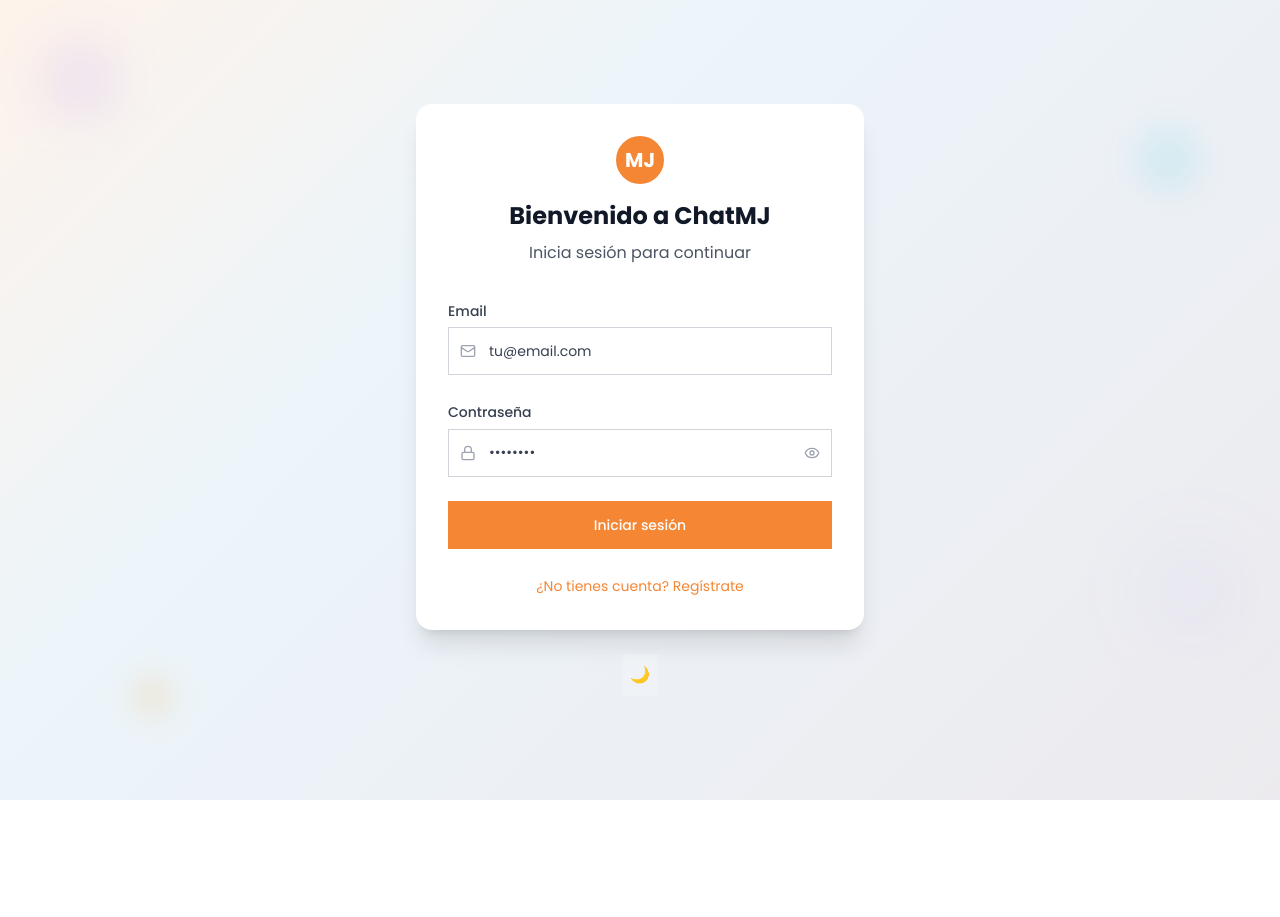
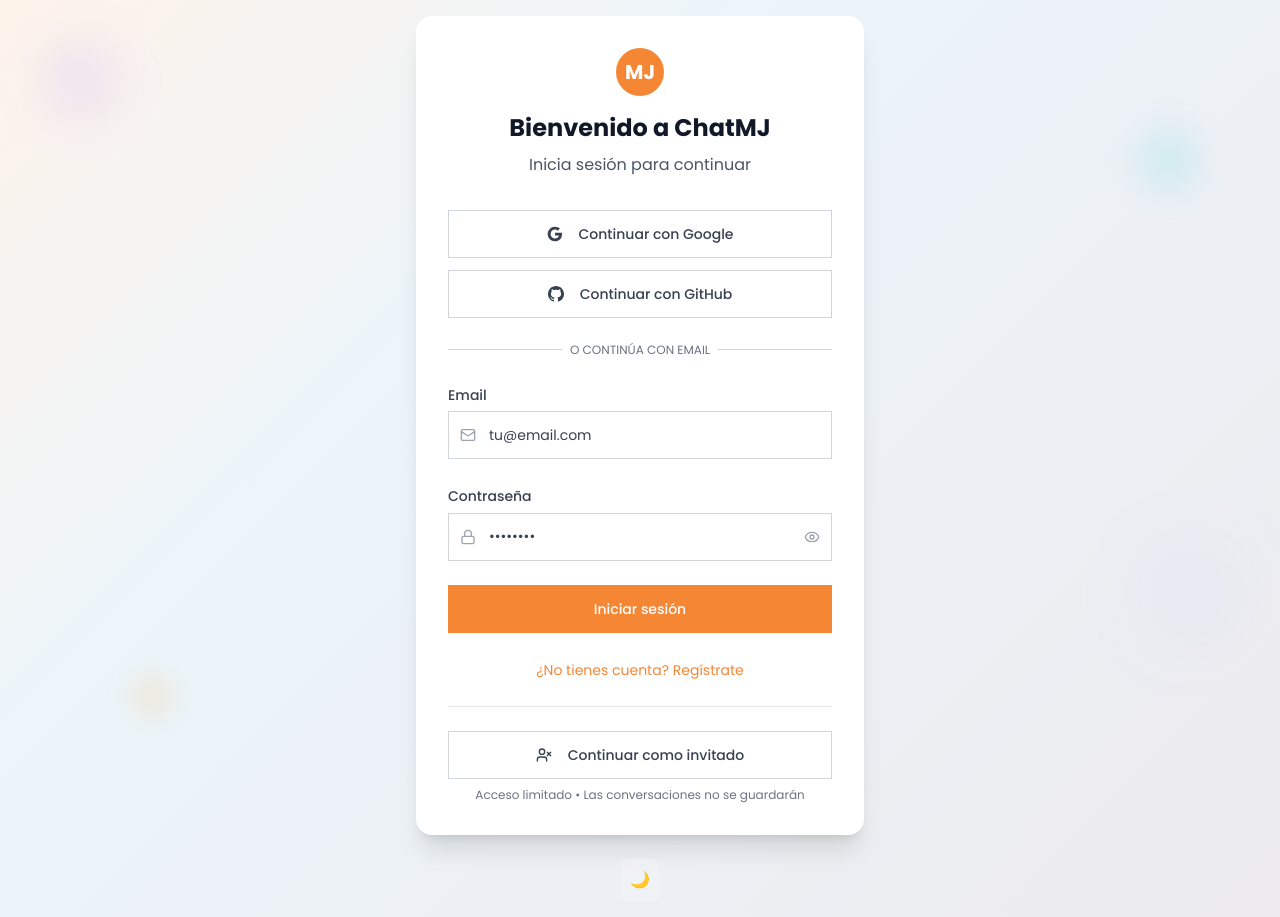
Before and after one commit to kevorteg/vervo-IA, a React (Vite) app: page / in a window 1280 px wide. Before the commit the page ends 800 px from the top, so only its background shows below. Built offline with nearby package versions, Linux system fonts and the light colour scheme.

Commit message:
Add guest login and more login options
Implement guest login functionality and add more login options to the application.

```diff
--- a/src/components/auth/LoginForm.tsx
+++ b/src/components/auth/LoginForm.tsx
@@ -4,13 +4,15 @@ import { supabase } from '@/integrations/supabase/client';
 import { Button } from '@/components/ui/button';
 import { Input } from '@/components/ui/input';
 import { Label } from '@/components/ui/label';
-import { Eye, EyeOff, Mail, Lock } from 'lucide-react';
+import { Eye, EyeOff, Mail, Lock, UserX } from 'lucide-react';
+import { SocialAuthButtons } from './SocialAuthButtons';
 
 interface LoginFormProps {
   onSuccess: () => void;
+  onGuestMode: () => void;
 }
 
-export const LoginForm = ({ onSuccess }: LoginFormProps) => {
+export const LoginForm = ({ onSuccess, onGuestMode }: LoginFormProps) => {
   const [email, setEmail] = useState('');
   const [password, setPassword] = useState('');
   const [showPassword, setShowPassword] = useState(false);
@@ -49,6 +51,24 @@ export const LoginForm = ({ onSuccess }: LoginFormProps) => {
     }
   };
 
+  const handleSocialAuth = async (provider: 'google' | 'github') => {
+    setIsLoading(true);
+    setError('');
+
+    try {
+      const { error } = await supabase.auth.signInWithOAuth({
+        provider,
+        options: {
+          redirectTo: `${window.location.origin}/`
+        }
+      });
+      if (error) throw error;
+    } catch (error: any) {
+      setError(error.message || 'Error al iniciar sesión con ' + provider);
+      setIsLoading(false);
+    }
+  };
+
   return (
     <div className="w-full max-w-md mx-auto bg-white dark:bg-gray-800 rounded-2xl p-8 shadow-xl">
       <div className="text-center mb-8">
@@ -68,6 +88,24 @@ export const LoginForm = ({ onSuccess }: LoginFormProps) => {
           <p className="text-red-700 dark:text-red-400 text-sm">{error}</p>
         </div>
       )}
+
+      {/* Social Auth Buttons */}
+      <SocialAuthButtons
+        onGoogleAuth={() => handleSocialAuth('google')}
+        onGitHubAuth={() => handleSocialAuth('github')}
+        isLoading={isLoading}
+      />
+
+      <div className="relative my-6">
+        <div className="absolute inset-0 flex items-center">
+          <span className="w-full border-t border-gray-300 dark:border-gray-600" />
+        </div>
+        <div className="relative flex justify-center text-xs uppercase">
+          <span className="bg-white dark:bg-gray-800 px-2 text-gray-500 dark:text-gray-400">
+            O continúa con email
+          </span>
+        </div>
+      </div>
 
       <form onSubmit={handleSubmit} className="space-y-6">
         <div>
@@ -130,6 +168,21 @@ export const LoginForm = ({ onSuccess }: LoginFormProps) => {
           {isSignUp ? '¿Ya tienes cuenta? Inicia sesión' : '¿No tienes cuenta? Regístrate'}
         </button>
       </div>
+
+      {/* Guest Mode Button */}
+      <div className="mt-6 pt-6 border-t border-gray-200 dark:border-gray-700">
+        <Button
+          onClick={onGuestMode}
+          variant="outline"
+          className="w-full h-12 border-gray-300 dark:border-gray-600 text-gray-700 dark:text-gray-300"
+        >
+          <UserX className="w-4 h-4 mr-2" />
+          Continuar como invitado
+        </Button>
+        <p className="text-xs text-gray-500 dark:text-gray-400 mt-2 text-center">
+          Acceso limitado • Las conversaciones no se guardarán
+        </p>
+      </div>
     </div>
   );
 };
--- /dev/null
+++ b/src/components/auth/SocialAuthButtons.tsx
@@ -0,0 +1,55 @@
+
+import { Button } from '@/components/ui/button';
+
+interface SocialAuthButtonsProps {
+  onGoogleAuth: () => void;
+  onGitHubAuth: () => void;
+  isLoading: boolean;
+}
+
+export const SocialAuthButtons = ({ onGoogleAuth, onGitHubAuth, isLoading }: SocialAuthButtonsProps) => {
+  return (
+    <div className="space-y-3">
+      <Button
+        type="button"
+        variant="outline"
+        onClick={onGoogleAuth}
+        disabled={isLoading}
+        className="w-full h-12 border-gray-300 dark:border-gray-600 hover:bg-gray-50 dark:hover:bg-gray-700"
+      >
+        <svg className="w-5 h-5 mr-2" viewBox="0 0 24 24">
+          <path
+            fill="currentColor"
+            d="M22.56 12.25c0-.78-.07-1.53-.2-2.25H12v4.26h5.92c-.26 1.37-1.04 2.53-2.21 3.31v2.77h3.57c2.08-1.92 3.28-4.74 3.28-8.09z"
+          />
+          <path
+            fill="currentColor"
+            d="M12 23c2.97 0 5.46-.98 7.28-2.66l-3.57-2.77c-.98.66-2.23 1.06-3.71 1.06-2.86 0-5.29-1.93-6.16-4.53H2.18v2.84C3.99 20.53 7.7 23 12 23z"
+          />
+          <path
+            fill="currentColor"
+            d="M5.84 14.09c-.22-.66-.35-1.36-.35-2.09s.13-1.43.35-2.09V7.07H2.18C1.43 8.55 1 10.22 1 12s.43 3.45 1.18 4.93l2.85-2.22.81-.62z"
+          />
+          <path
+            fill="currentColor"
+            d="M12 5.38c1.62 0 3.06.56 4.21 1.64l3.15-3.15C17.45 2.09 14.97 1 12 1 7.7 1 3.99 3.47 2.18 7.07l3.66 2.84c.87-2.6 3.3-4.53 6.16-4.53z"
+          />
+        </svg>
+        Continuar con Google
+      </Button>
+
+      <Button
+        type="button"
+        variant="outline"
+        onClick={onGitHubAuth}
+        disabled={isLoading}
+        className="w-full h-12 border-gray-300 dark:border-gray-600 hover:bg-gray-50 dark:hover:bg-gray-700"
+      >
+        <svg className="w-5 h-5 mr-2" fill="currentColor" viewBox="0 0 24 24">
+          <path d="M12 0c-6.626 0-12 5.373-12 12 0 5.302 3.438 9.8 8.207 11.387.599.111.793-.261.793-.577v-2.234c-3.338.726-4.033-1.416-4.033-1.416-.546-1.387-1.333-1.756-1.333-1.756-1.089-.745.083-.729.083-.729 1.205.084 1.839 1.237 1.839 1.237 1.07 1.834 2.807 1.304 3.492.997.107-.775.418-1.305.762-1.604-2.665-.305-5.467-1.334-5.467-5.931 0-1.311.469-2.381 1.236-3.221-.124-.303-.535-1.524.117-3.176 0 0 1.008-.322 3.301 1.23.957-.266 1.983-.399 3.003-.404 1.02.005 2.047.138 3.006.404 2.291-1.552 3.297-1.23 3.297-1.23.653 1.653.242 2.874.118 3.176.77.84 1.235 1.911 1.235 3.221 0 4.609-2.807 5.624-5.479 5.921.43.372.823 1.102.823 2.222v3.293c0 .319.192.694.801.576 4.765-1.589 8.199-6.086 8.199-11.386 0-6.627-5.373-12-12-12z"/>
+        </svg>
+        Continuar con GitHub
+      </Button>
+    </div>
+  );
+};
--- a/src/pages/Index.tsx
+++ b/src/pages/Index.tsx
@@ -8,6 +8,7 @@ import { LoginForm } from '@/components/auth/LoginForm';
 const Index = () => {
   const [session, setSession] = useState<Session | null>(null);
   const [loading, setLoading] = useState(true);
+  const [isGuestMode, setIsGuestMode] = useState(false);
   const [darkMode, setDarkMode] = useState(() => {
     if (typeof window !== 'undefined') {
       return localStorage.getItem('darkMode') === 'true';
@@ -27,6 +28,9 @@ const Index = () => {
       (event, session) => {
         setSession(session);
         setLoading(false);
+        if (session) {
+          setIsGuestMode(false);
+        }
       }
     );
 
@@ -44,6 +48,12 @@ const Index = () => {
 
   const handleLoginSuccess = () => {
     // Auth state change will be handled by the listener
+    setIsGuestMode(false);
+  };
+
+  const handleGuestMode = () => {
+    setIsGuestMode(true);
+    setLoading(false);
   };
 
   if (loading) {
@@ -59,13 +69,16 @@ const Index = () => {
     );
   }
 
-  if (!session) {
+  if (!session && !isGuestMode) {
     return (
       <div className={`min-h-screen bg-aurora-gradient dark:bg-gray-900 flex items-center justify-center p-4 ${darkMode ? 'dark' : ''}`}>
         <div className="w-full max-w-6xl flex items-center justify-center">
           {/* Login Section */}
           <div className="w-full max-w-md">
-            <LoginForm onSuccess={handleLoginSuccess} />
+            <LoginForm
+              onSuccess={handleLoginSuccess}
+              onGuestMode={handleGuestMode}
+            />
 
             {/* Dark Mode Toggle for login page */}
             <div className="flex justify-center mt-6">
@@ -91,9 +104,11 @@ const Index = () => {
   return (
     <div className="min-h-screen">
       <ChatInterface
-        user={session.user}
+        user={session?.user || null}
         darkMode={darkMode}
         onToggleDarkMode={handleToggleDarkMode}
+        isGuestMode={isGuestMode}
+        onExitGuestMode={() => setIsGuestMode(false)}
       />
     </div>
   );
```
Also changed, not shown: src/components/ChatInterface.tsx (+65 -16 lines), src/components/sidebar/Sidebar.tsx (+44 -12 lines).
